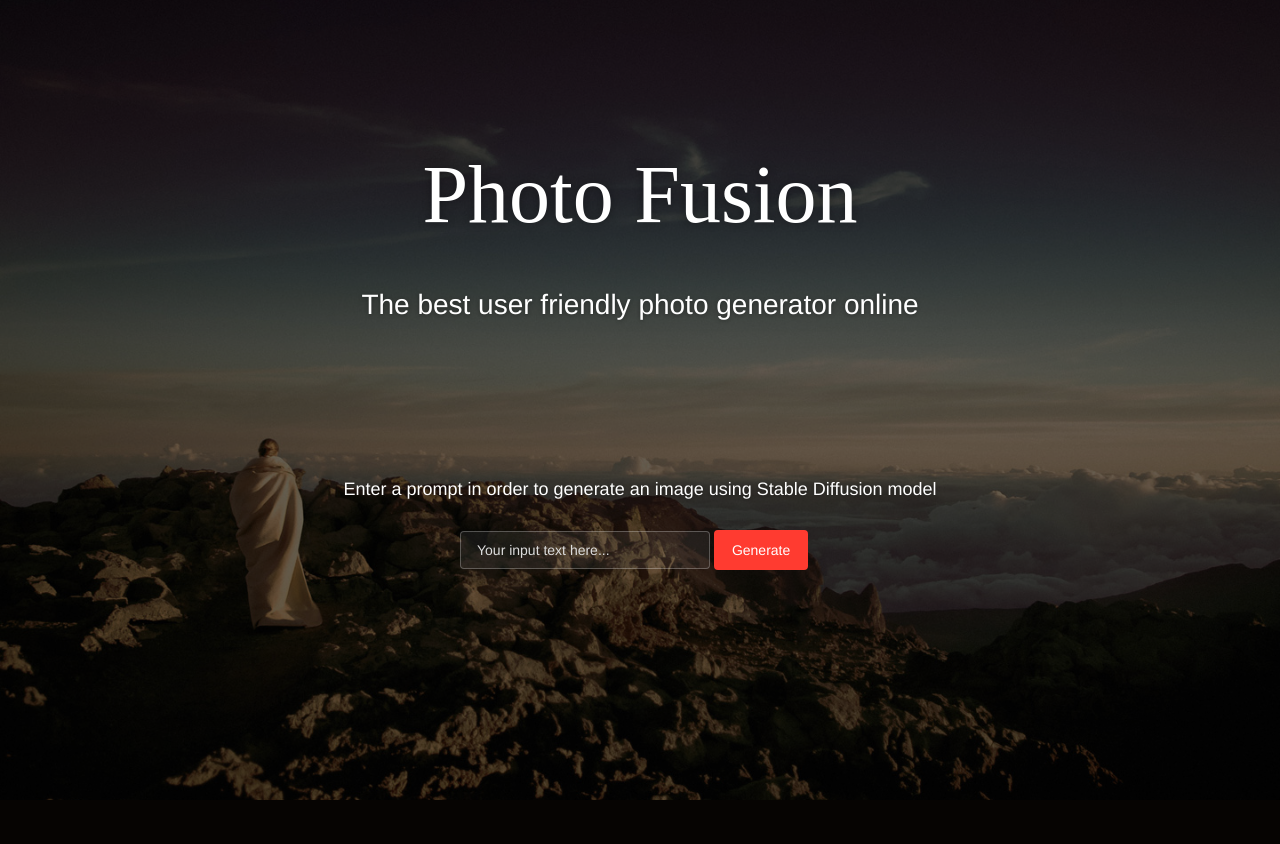
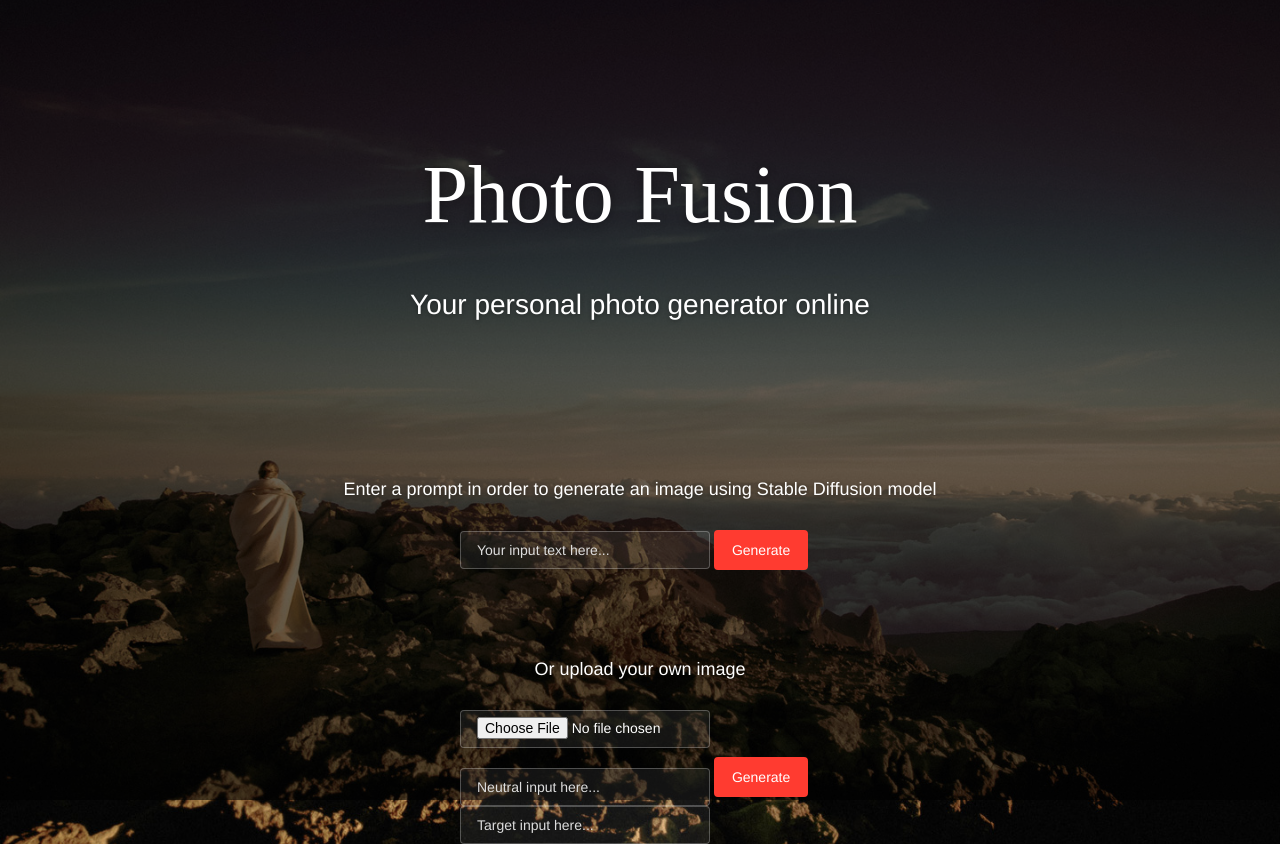
Before and after one commit to lucascheistwer/Photo-Fusion, a Flask app: page / in a window 1280 px wide. Before the commit the page ends 800 px from the top, so only its background shows below. Run offline with Flask 2, Linux system fonts and the light colour scheme; some libraries are stand-ins or nearby versions; some web fonts are replaced.

Commit message:
new img2img feature

```diff
--- a/main.py
+++ b/main.py
@@ -1,4 +1,5 @@
 from flask import Flask, request, render_template
+import secrets
 import replicate
 
 app = Flask(__name__)
@@ -7,13 +8,25 @@ app = Flask(__name__)
 def home():
     return render_template('index.html')
 
-@app.route('/image', methods=['GET', 'POST'])
-def generate_image():
+@app.route('/txttoimg', methods=['GET', 'POST'])
+def generate_txt2img():
     text = request.form['text']
     model = replicate.models.get("stability-ai/stable-diffusion")
     version = model.versions.get("f178fa7a1ae43a9a9af01b833b9d2ecf97b1bcb0acfd2dc5dd04895e042863f1")
-    image_url = version.predict(prompt=text)
-    return render_template('image.html', image_url=image_url[0])
+    image_url = version.predict(prompt=text, num_outputs=3, num_interference_steps=50)
+    return render_template('image.html', image1=image_url[0], image2=image_url[1], image3=image_url[2])
+
+@app.route('/imgtoimg', methods=['GET', 'POST'])
+def generate_img2img():
+    neutral = request.form['neutral']
+    target = request.form['target']
+    file = request.files['file']
+    file_url = 'static/' + secrets.token_hex(16) + '.jpg'
+    file.save(file_url)
+    model = replicate.models.get("orpatashnik/styleclip")
+    version = model.versions.get("7af9a66f36f97fee2fece7dcc927551a951f0022cbdd23747b9212f23fc17021")
+    image_url = version.predict(input=open(file_url, "rb"), neutral=neutral, target=target)
+    return render_template('image.html', image_url=image_url)
 
 if __name__ == '__main__':
     app.run()
--- a/static/css/coming-sssoon.css
+++ b/static/css/coming-sssoon.css
@@ -14,7 +14,7 @@
  */
 
 body{
-
+    margin-bottom: 100px;
 }
 .form-control::-moz-placeholder{
    color: #DDDDDD;
--- a/templates/image.html
+++ b/templates/image.html
@@ -10,6 +10,8 @@
         </script>
     </head>
     <body>
-        <img src="{{ image_url }}" alt="image">
+        <img src="{{ image1 }}" alt="image1">
+        <img src="{{ image2 }}" alt="image2">
+        <img src="{{ image3 }}" alt="image3">
     </body>
 </html>
--- a/templates/index.html
+++ b/templates/index.html
@@ -1,5 +1,6 @@
 <!doctype html>
 <html lang="en">
+
 <head>
   <meta charset="utf-8" />
   <meta http-equiv="X-UA-Compatible" content="IE=edge,chrome=1" />
@@ -7,7 +8,7 @@
   <meta content='width=device-width, initial-scale=1.0, maximum-scale=1.0, user-scalable=0' name='viewport' />
   <meta name="viewport" content="width=device-width" />
 
-    <title>Sssoon Page </title>
+  <title>Photo Fusion</title>
 
   <link href="{{ url_for('static', filename='css/bootstrap.css') }}" rel="stylesheet" />
   <link href="{{ url_for('static', filename='css/coming-sssoon.css') }}" rel="stylesheet" />
@@ -47,21 +48,43 @@
       <!--  H1 can have 2 designs: "logo" and "logo cursive"           -->
 
       <div class="content">
-            <h4 class="motto">The best user friendly photo generator online</h4>
+        <h4 class="motto">Your personal photo generator online</h4>
         <div class="subscribe">
           <h5 class="info-text">
             Enter a prompt in order to generate an image using Stable Diffusion model
           </h5>
           <div class="row">
             <div class="col-md-4 col-md-offset-4 col-sm6-6 col-sm-offset-3 ">
-                        <form class="form-inline" role="form" action="/image" method="post">
+              <form class="form-inline" role="form" action="/txttoimg" method="post">
                 <div class="form-group">
-                            <label class="sr-only" for="exampleInputEmail2">Email address</label>
                   <input type="text" name="text" class="form-control transparent" placeholder="Your input text here...">
                 </div>
                 <button type="submit" class="btn btn-danger btn-fill">Generate</button>
               </form>
 
+            </div>
+          </div>
+        </div>
+        <br>
+        <br>
+        <div class="subscribe">
+          <h5 class="info-text">
+            Or upload your own image
+          </h5>
+          <div class="row">
+            <div class="col-md-4 col-md-offset-4 col-sm6-6 col-sm-offset-3 ">
+              <form class="form-inline" role="form" action="/imgtoimg" method="post" enctype="multipart/form-data">
+                <div class="form-group">
+                  <div>
+                    <input type="file" name="file" class="form-control transparent" placeholder="Your input text here...">
+                  </div>
+                  <br>
+                  <input type="text" name="neutral" class="form-control transparent" placeholder="Neutral input here...">
+                  <br>
+                  <input type="text" name="target" class="form-control transparent" placeholder="Target input here...">
+                </div>
+                <button type="submit" class="btn btn-danger btn-fill">Generate</button>
+              </form>
             </div>
           </div>
         </div>
```
Lines whose indentation alone changed are shown as unchanged.
